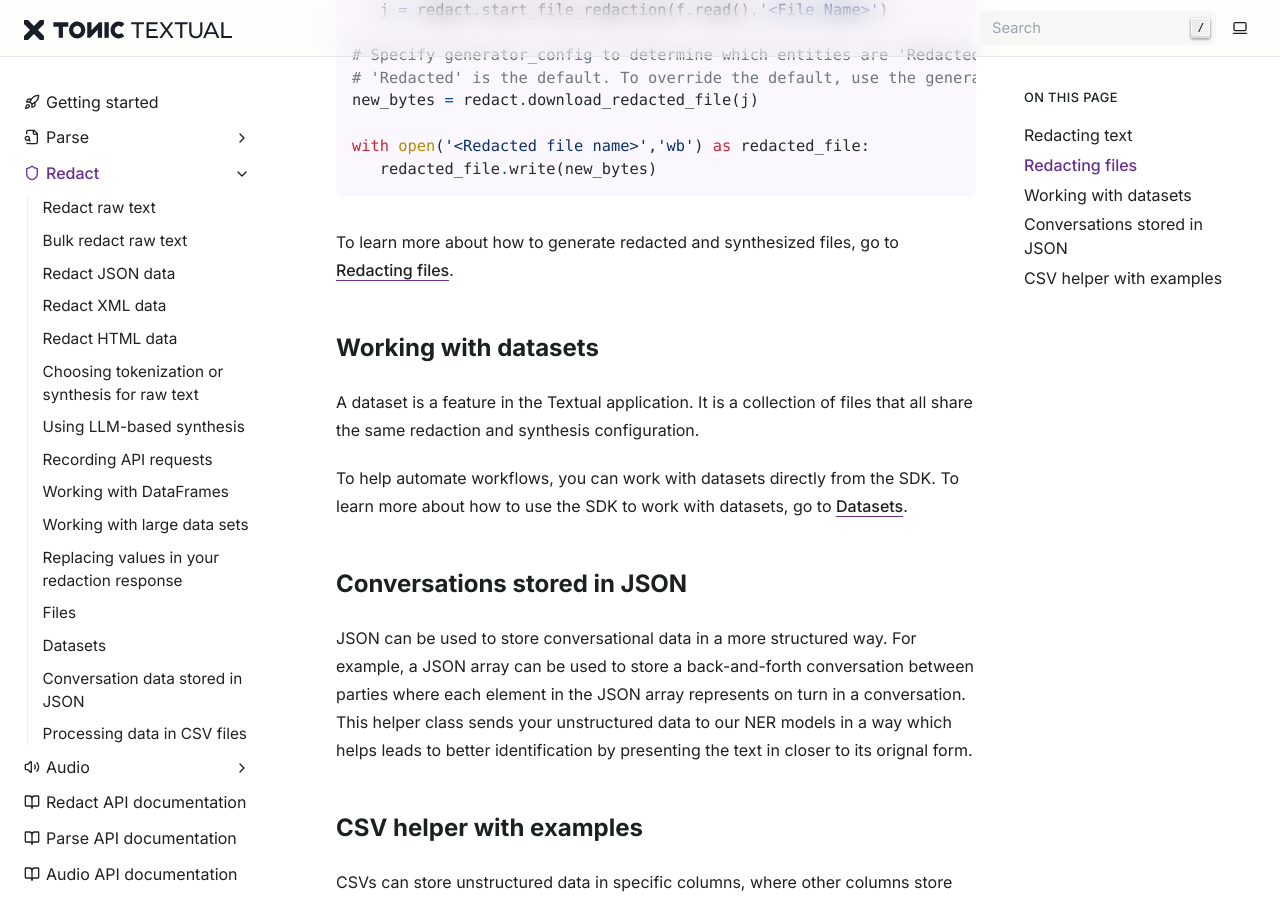
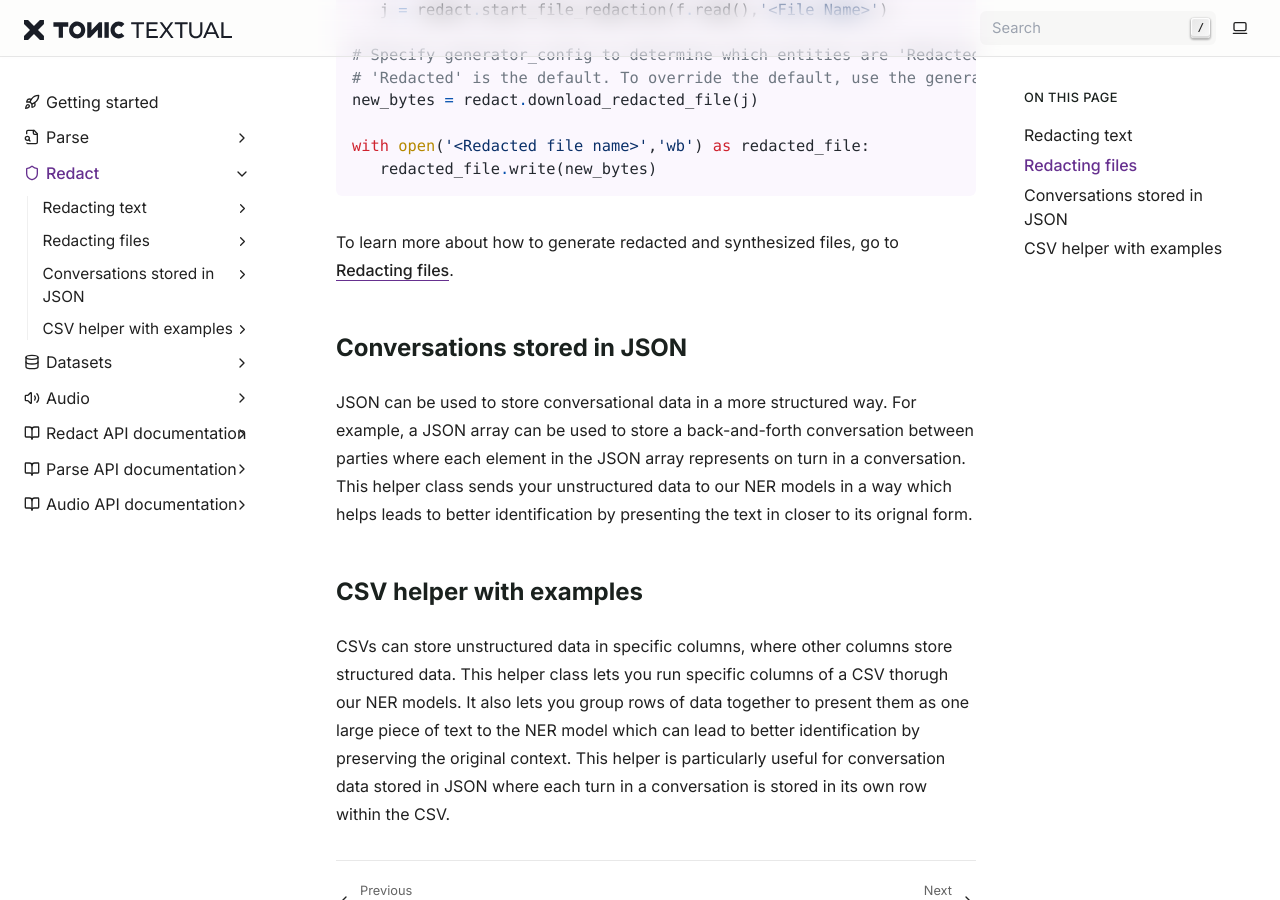
Before and after one commit to TonicAI/textual, a Sphinx documentation site: the page built from docs/source/redact/index.rst, in a window 1280 px wide and 900 px high, scrolled down 1731 px. Built offline with Sphinx 7.4.7, drawn with Linux system fonts in a browser that asks for light colours.

Commit message:
moving dataset

```diff
--- a/docs/source/_static/toc-icons.js
+++ b/docs/source/_static/toc-icons.js
@@ -3,6 +3,7 @@ document.addEventListener('DOMContentLoaded', function () {
     'Getting started': '<svg xmlns="http://www.w3.org/2000/svg" width="16" height="16" viewBox="0 0 24 24" fill="none" stroke="currentColor" stroke-width="2" stroke-linecap="round" stroke-linejoin="round"><path d="M4.5 16.5c-1.5 1.26-2 5-2 5s3.74-.5 5-2c.71-.84.7-2.13-.09-2.91a2.18 2.18 0 0 0-2.91-.09z"/><path d="m12 15-3-3a22 22 0 0 1 2-3.95A12.88 12.88 0 0 1 22 2c0 2.72-.78 7.5-6 11a22.35 22.35 0 0 1-4 2z"/><path d="M9 12H4s.55-3.03 2-4c1.62-1.08 5 0 5 0"/><path d="M12 15v5s3.03-.55 4-2c1.08-1.62 0-5 0-5"/></svg>',
     'Parse': '<svg xmlns="http://www.w3.org/2000/svg" width="16" height="16" viewBox="0 0 24 24" fill="none" stroke="currentColor" stroke-width="2" stroke-linecap="round" stroke-linejoin="round"><path d="M14 2v4a2 2 0 0 0 2 2h4"/><path d="M4.268 21a2 2 0 0 0 1.727 1H18a2 2 0 0 0 2-2V7l-5-5H6a2 2 0 0 0-2 2v3"/><path d="m9 18-1.5-1.5"/><circle cx="5" cy="14" r="3"/></svg>',
     'Redact': '<svg xmlns="http://www.w3.org/2000/svg" width="16" height="16" viewBox="0 0 24 24" fill="none" stroke="currentColor" stroke-width="2" stroke-linecap="round" stroke-linejoin="round"><path d="M20 13c0 5-3.5 7.5-7.66 8.95a1 1 0 0 1-.67-.01C7.5 20.5 4 18 4 13V6a1 1 0 0 1 1-1c2 0 4.5-1.2 6.24-2.72a1.17 1.17 0 0 1 1.52 0C14.51 3.81 17 5 19 5a1 1 0 0 1 1 1z"/></svg>',
+    'Datasets': '<svg xmlns="http://www.w3.org/2000/svg" width="16" height="16" viewBox="0 0 24 24" fill="none" stroke="currentColor" stroke-width="2" stroke-linecap="round" stroke-linejoin="round"><ellipse cx="12" cy="5" rx="9" ry="3"/><path d="M3 5v14a9 3 0 0 0 18 0V5"/><path d="M3 12a9 3 0 0 0 18 0"/></svg>',
     'Audio': '<svg xmlns="http://www.w3.org/2000/svg" width="16" height="16" viewBox="0 0 24 24" fill="none" stroke="currentColor" stroke-width="2" stroke-linecap="round" stroke-linejoin="round"><path d="M11 4.702a.705.705 0 0 0-1.203-.498L6.413 7.587A1.4 1.4 0 0 1 5.416 8H3a1 1 0 0 0-1 1v6a1 1 0 0 0 1 1h2.416a1.4 1.4 0 0 1 .997.413l3.383 3.384A.705.705 0 0 0 11 19.298z"/><path d="M16 9a5 5 0 0 1 0 6"/><path d="M19.364 18.364a9 9 0 0 0 0-12.728"/></svg>',
     'Redact API documentation': '<svg xmlns="http://www.w3.org/2000/svg" width="16" height="16" viewBox="0 0 24 24" fill="none" stroke="currentColor" stroke-width="2" stroke-linecap="round" stroke-linejoin="round"><path d="M12 7v14"/><path d="M3 18a1 1 0 0 1-1-1V4a1 1 0 0 1 1-1h5a4 4 0 0 1 4 4 4 4 0 0 1 4-4h5a1 1 0 0 1 1 1v13a1 1 0 0 1-1 1h-6a3 3 0 0 0-3 3 3 3 0 0 0-3-3z"/></svg>',
     'Parse API documentation': '<svg xmlns="http://www.w3.org/2000/svg" width="16" height="16" viewBox="0 0 24 24" fill="none" stroke="currentColor" stroke-width="2" stroke-linecap="round" stroke-linejoin="round"><path d="M12 7v14"/><path d="M3 18a1 1 0 0 1-1-1V4a1 1 0 0 1 1-1h5a4 4 0 0 1 4 4 4 4 0 0 1 4-4h5a1 1 0 0 1 1 1v13a1 1 0 0 1-1 1h-6a3 3 0 0 0-3 3 3 3 0 0 0-3-3z"/></svg>',
--- a/docs/source/conf.py
+++ b/docs/source/conf.py
@@ -64,24 +64,13 @@ html_favicon = "./_static/color-tonic-textual-logo.svg"
 html_show_sourcelink = False
 html_show_sphinx = False
 html_theme_options = {
-    "analytics_anonymize_ip": False,
-    "logo_only": True,
-    "prev_next_buttons_location": "bottom",
-    "style_external_links": False,
-    "vcs_pageview_mode": "",
-    "style_nav_header_background": "white",
-    "flyout_display": "hidden",
-    "version_selector": False,
-    "language_selector": True,
-    # Toc options
-    "collapse_navigation": False,
-    "sticky_navigation": True,
-    "navigation_depth": 4,
-    "includehidden": True,
-    "titles_only": False,
     "light_logo": "_static/textual-logo-light.svg",
     "dark_logo": "_static/textual-logo-dark.svg",
-    "accent_color": "purple"
+    "accent_color": "purple",
+    "toctree_collapse": False,
+    "toctree_includehidden": True,
+    "toctree_maxdepth": 4,
+    "toctree_titles_only": False,
 }
 
 extensions += []
--- a/docs/source/quickstart/getting_started.rst
+++ b/docs/source/quickstart/getting_started.rst
@@ -13,6 +13,7 @@ The quickstart provides information on how to install the SDK and set up an API
    self
    /parse/index
    /redact/index
+   /redact/datasets
    /audio/index
    /redact/api
    /parse/api
--- a/docs/source/redact/index.rst
+++ b/docs/source/redact/index.rst
@@ -68,21 +68,6 @@ To learn more about how to generate redacted and synthesized files, go to :doc:`
 
    redacting_files
 
-Working with datasets
----------------------
-
-A dataset is a feature in the Textual application. It is a collection of files that all share the same redaction and synthesis configuration.
-
-To help automate workflows, you can work with datasets directly from the SDK. To learn more about how to use the SDK to work with datasets, go to :doc:`Datasets <datasets>`.
-
-
-.. toctree::
-   :maxdepth: 2
-   :hidden:
-
-   datasets
-
-
 Conversations stored in JSON
 ----------------------------
 
```
